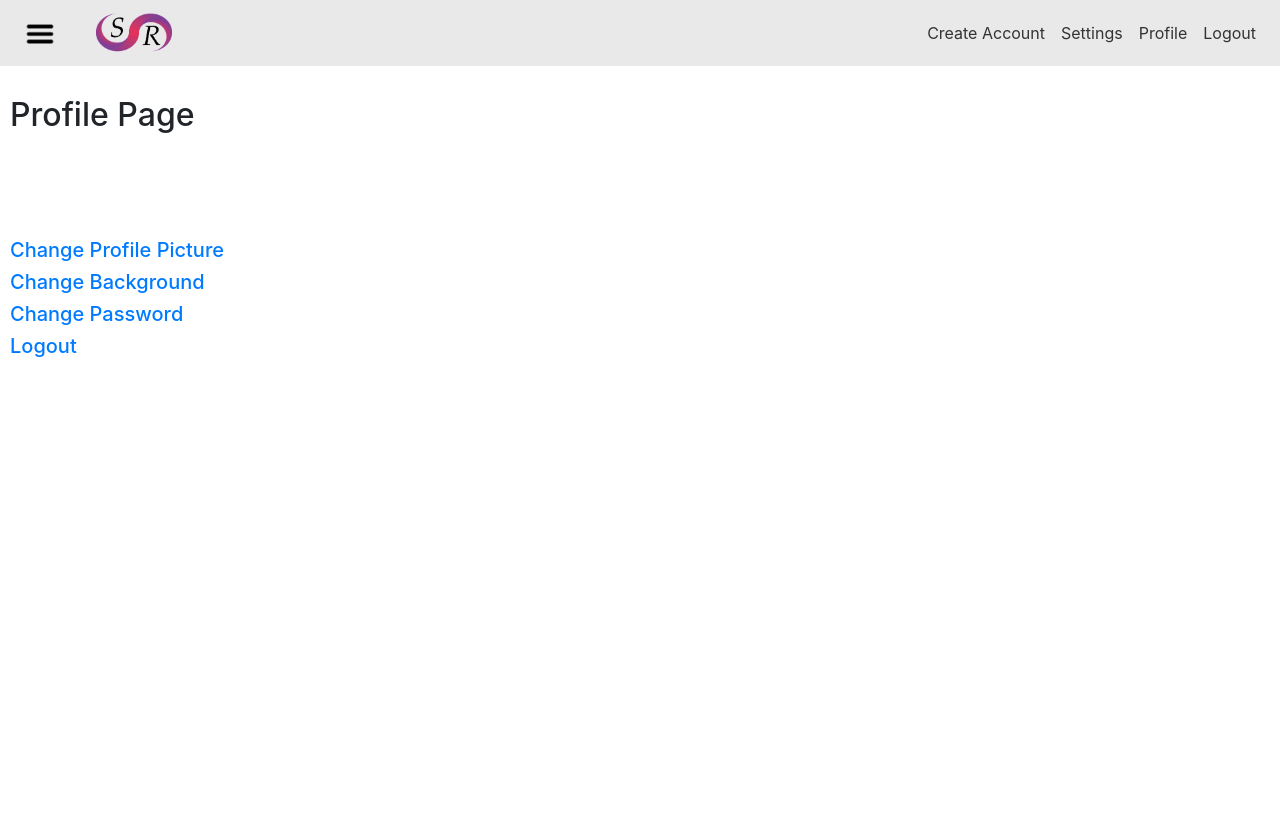
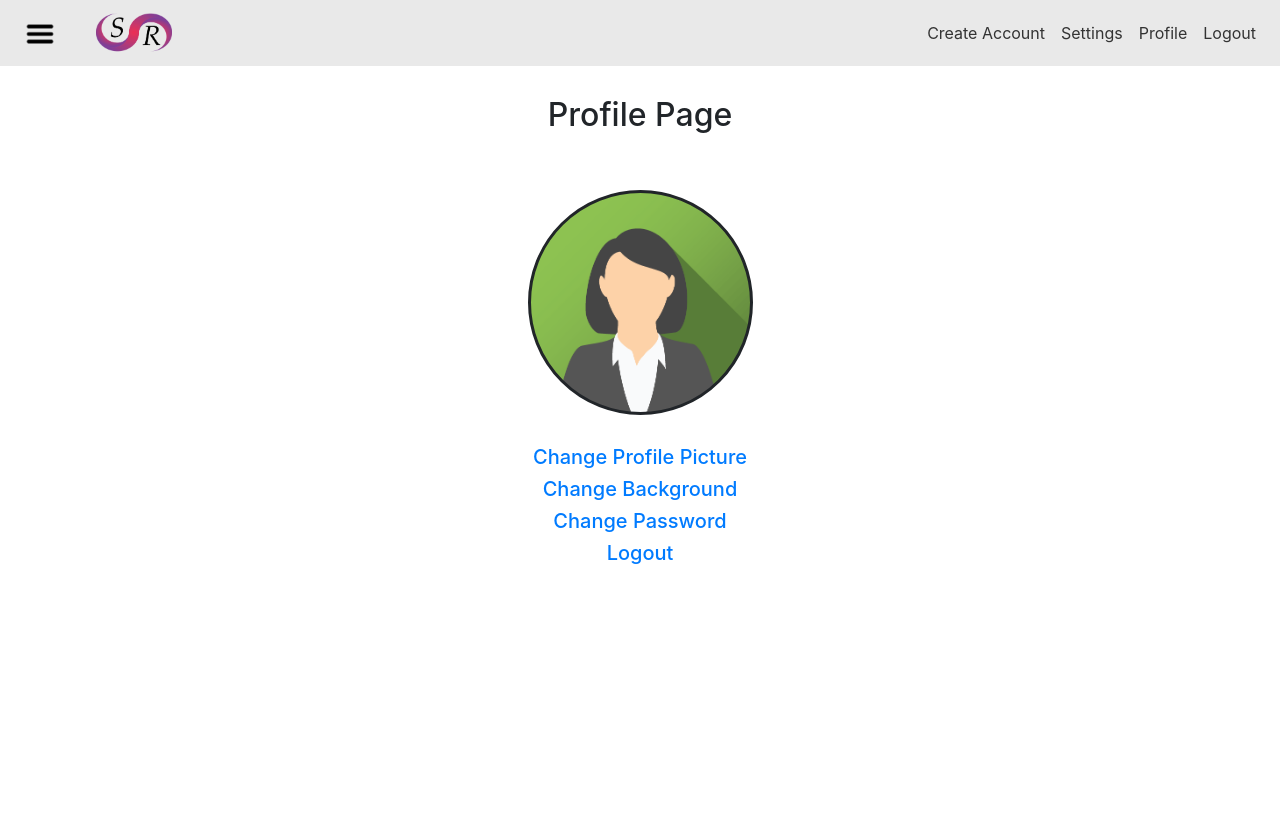
Before and after one commit to jho53/smart-roster-schedule, a Flask app: page /profile in a window 1280 px wide. Shown: the top 813 px of the page. Run offline with Flask 2, Linux system fonts and the light colour scheme; the visitor is signed in with stand-in values (Sample User, id 1); data that the repository does not hold is empty; some libraries are stand-ins or nearby versions.

Commit message:
add profile styles

```diff
--- a/code/static/sass/style.scss
+++ b/code/static/sass/style.scss
@@ -495,3 +495,32 @@ input[type="radio"]:checked + label {
   }
 }
 /* End of Assignments Pages */
+
+/* Profile Page */
+
+.profile-content {
+  text-align: center;
+  display: block;
+}
+
+.profile-picture {
+  display: inline-block;
+  width: 225px;
+  height: 225px;
+  border-radius: 50%;
+  border: solid 3px;
+
+  background-repeat: no-repeat;
+  background-position: center center;
+  background-size: cover;
+}
+
+.user-image {
+  background-image: url("/images/base-avatar.png");
+}
+
+.profile-links {
+  display: inline-block;
+}
+
+/* End of Profile Page */
--- a/code/static/style.css
+++ b/code/static/style.css
@@ -468,5 +468,31 @@ input[type=radio]:checked + label:after {
 }
 
 /* End of Assignments Pages */
+/* Profile Page */
+.profile-content {
+  text-align: center;
+  display: block;
+}
+
+.profile-picture {
+  display: inline-block;
+  width: 225px;
+  height: 225px;
+  border-radius: 50%;
+  border: solid 3px;
+  background-repeat: no-repeat;
+  background-position: center center;
+  background-size: cover;
+}
+
+.user-image {
+  background-image: url("/images/base-avatar.png");
+}
+
+.profile-links {
+  display: inline-block;
+}
+
+/* End of Profile Page */
 
 /*# sourceMappingURL=style.css.map */
```
Also changed, not shown: 1 other file.
